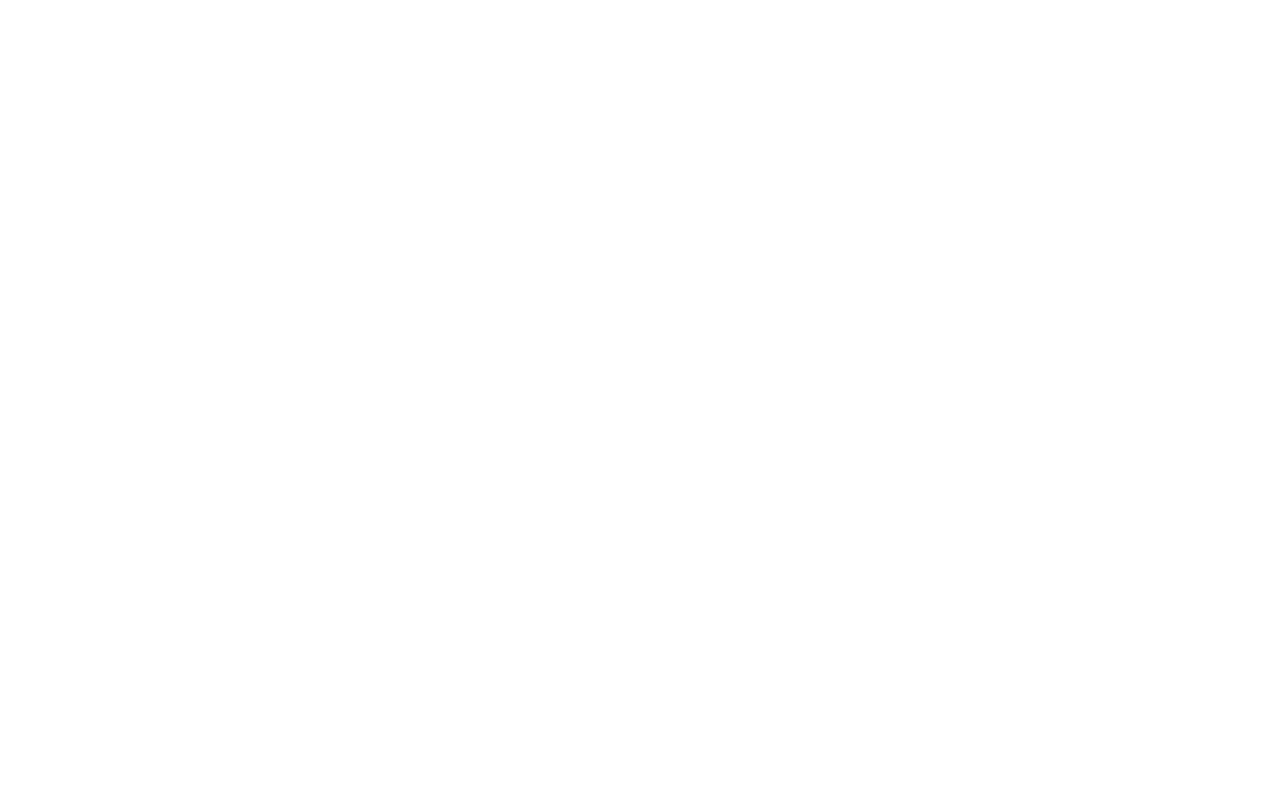
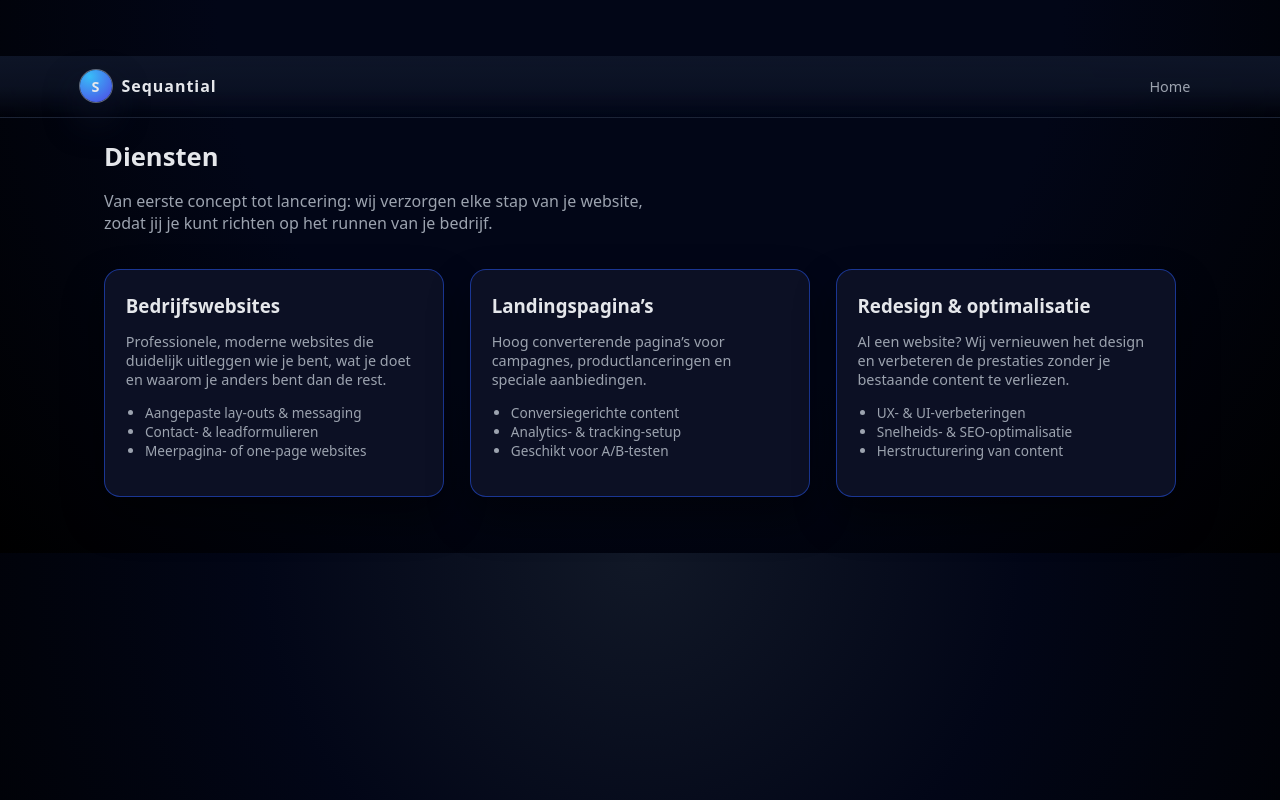
Before and after one commit to QXOonincx/Sequential, a React (Vite) app: page /onze-diensten in a window 1280 px wide. Before the commit this address had no page. Built offline with nearby package versions, Linux system fonts and the light colour scheme.

Commit message:
diensten

```diff
--- a/src/index.tsx
+++ b/src/index.tsx
@@ -8,7 +8,7 @@
 };
 
 const navLinks: NavLink[] = [
-  { label: "Services", href: "#services" },
+  { label: "Services", href: "/onze-diensten" },
   { label: "Process", href: "/process" },
   { label: "Work", href: "#work" },
   { label: "About", href: "#about" },
--- a/src/main.tsx
+++ b/src/main.tsx
@@ -2,6 +2,7 @@
 import ReactDOM from "react-dom/client";
 import { BrowserRouter as Router, Routes, Route } from "react-router-dom";
 import HomePage from "./index";
+import ServicesSection from "./onze-diensten"
 import Process from "./process";
 import "./index.css";
 
@@ -10,6 +11,7 @@
     <Router>
       <Routes>
         <Route path="/" element={<HomePage />} />
+        <Route path="/onze-diensten" element={< ServicesSection/>} />
         <Route path="/process" element={<Process />} />
       </Routes>
     </Router>
--- a/src/onze-diensten.tsx
+++ b/src/onze-diensten.tsx
@@ -0,0 +1,72 @@
+import React from "react";
+import "./index.css";
+import { Link } from "react-router-dom";
+
+export const ServicesSection: React.FC = () => (
+  <section id="services" className="sq-section sq-section-alt">
+    <header className="sq-header">
+      <div className="sq-container sq-header-inner">
+        <div className="sq-logo">
+          <span className="sq-logo-mark">S</span>
+          <span className="sq-logo-text">Sequantial</span>
+        </div>
+        <nav className="sq-nav">
+          <Link to="/" className="sq-nav-link">Home</Link>
+        </nav>
+      </div>
+    </header>
+
+    <div className="sq-container">
+      <div className="sq-section-header">
+        <h2>Diensten</h2>
+        <p>
+          Van eerste concept tot lancering: wij verzorgen elke stap van je website,
+          zodat jij je kunt richten op het runnen van je bedrijf.
+        </p>
+      </div>
+
+      <div className="sq-grid-3">
+        <div className="sq-card">
+          <h3>Bedrijfswebsites</h3>
+          <p>
+            Professionele, moderne websites die duidelijk uitleggen wie je bent,
+            wat je doet en waarom je anders bent dan de rest.
+          </p>
+          <ul className="sq-card-list">
+            <li>Aangepaste lay-outs & messaging</li>
+            <li>Contact- & leadformulieren</li>
+            <li>Meerpagina- of one-page websites</li>
+          </ul>
+        </div>
+
+        <div className="sq-card">
+          <h3>Landingspagina’s</h3>
+          <p>
+            Hoog converterende pagina’s voor campagnes, productlanceringen
+            en speciale aanbiedingen.
+          </p>
+          <ul className="sq-card-list">
+            <li>Conversiegerichte content</li>
+            <li>Analytics- & tracking-setup</li>
+            <li>Geschikt voor A/B-testen</li>
+          </ul>
+        </div>
+
+        <div className="sq-card">
+          <h3>Redesign & optimalisatie</h3>
+          <p>
+            Al een website? Wij vernieuwen het design en verbeteren de prestaties
+            zonder je bestaande content te verliezen.
+          </p>
+          <ul className="sq-card-list">
+            <li>UX- & UI-verbeteringen</li>
+            <li>Snelheids- & SEO-optimalisatie</li>
+            <li>Herstructurering van content</li>
+          </ul>
+        </div>
+      </div>
+    </div>
+  </section>
+);
+
+export default ServicesSection;
```
